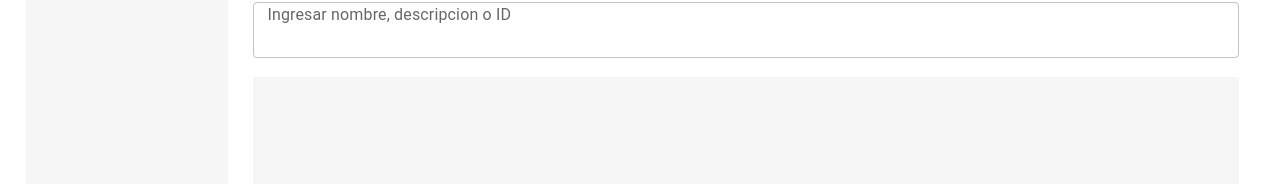
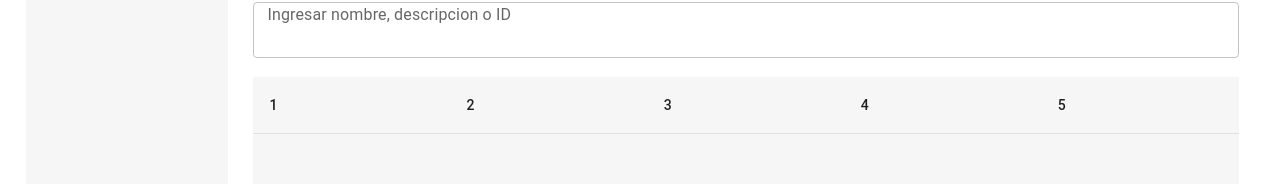
Before and after one commit to imwaltdiaz/tienda-online, a React (Create React App) app: page / in a window 1280 px wide. Shown: the part 138-322 px from the top of the page. Built offline with nearby package versions, Linux system fonts and the light colour scheme.

Commit message:
Avance tabla

```diff
--- a/package.json
+++ b/package.json
@@ -6,8 +6,8 @@
     "@emotion/react": "^11.11.4",
     "@emotion/styled": "^11.11.5",
     "@fontsource/roboto": "^5.0.13",
-    "@mui/icons-material": "^5.15.17",
-    "@mui/material": "^5.15.17",
+    "@mui/icons-material": "^5.15.18",
+    "@mui/material": "^5.15.18",
     "@testing-library/jest-dom": "^5.17.0",
     "@testing-library/react": "^13.4.0",
     "@testing-library/user-event": "^13.5.0",
--- /dev/null
+++ b/src/components/common/dataTable.js
@@ -0,0 +1,52 @@
+import * as React from 'react';
+import Table from '@mui/material/Table';
+import TableBody from '@mui/material/TableBody';
+import TableCell from '@mui/material/TableCell';
+import TableContainer from '@mui/material/TableContainer';
+import TableHead from '@mui/material/TableHead';
+import TableRow from '@mui/material/TableRow';
+import Paper from '@mui/material/Paper';
+
+//const columnas = ["1", "2", "3","4","5"];
+
+export default function DataTable({columnas}) {
+  /*function createData(name, calories, fat, carbs, protein) {
+    return { name, calories, fat, carbs, protein };
+  }
+
+  const rows = [
+    createData('Frozen yoghurt', 159, 6.0, 24, 4.0),
+    createData('Ice cream sandwich', 237, 9.0, 37, 4.3),
+    createData('Eclair', 262, 16.0, 24, 6.0),
+    createData('Cupcake', 305, 3.7, 67, 4.3),
+    createData('Gingerbread', 356, 16.0, 49, 3.9),
+  ];
+
+  {rows.map((row) => (
+    <TableRow
+      key={row.name}
+      sx={{ '&:last-child td, &:last-child th': { border: 'none' } }}
+    >
+      {columnas.map((columna) => (
+        <TableCell key={columna} align="right">
+          {row[columna.toLowerCase()]}
+        </TableCell>
+      ))}
+    </TableRow>
+  ))}*/
+
+  return (
+    <Table sx={{ minWidth: 650 }} aria-label="simple table">
+      <TableHead>
+        <TableRow>
+          {columnas.map((columna) => (
+            <TableCell key={columna}>{columna}</TableCell>
+          ))}
+        </TableRow>
+      </TableHead>
+      <TableBody>
+        {/* Add your code here */}
+      </TableBody>
+    </Table>
+  );
+}
--- a/src/components/pages/admin_listadoDeSeries.js
+++ b/src/components/pages/admin_listadoDeSeries.js
@@ -4,6 +4,7 @@
 import { Container, Stack, TextField, Typography } from '@mui/material';
 import Box from '@mui/material/Box';
 import TitleBar from '../common/titleBar';
+import DataTable from '../common/dataTable';
 
 function ListadoDeSeries() {
   return (
@@ -45,7 +46,7 @@
               bgcolor: '#F6F6F6',
             }}
           >
-
+            <DataTable columnas={["1","2","3","4","5"]}/>
           </Box>
         </Stack>
       </Stack>
```
Also changed, not shown: 1 other file (tests, documents, lock files or other folders).
